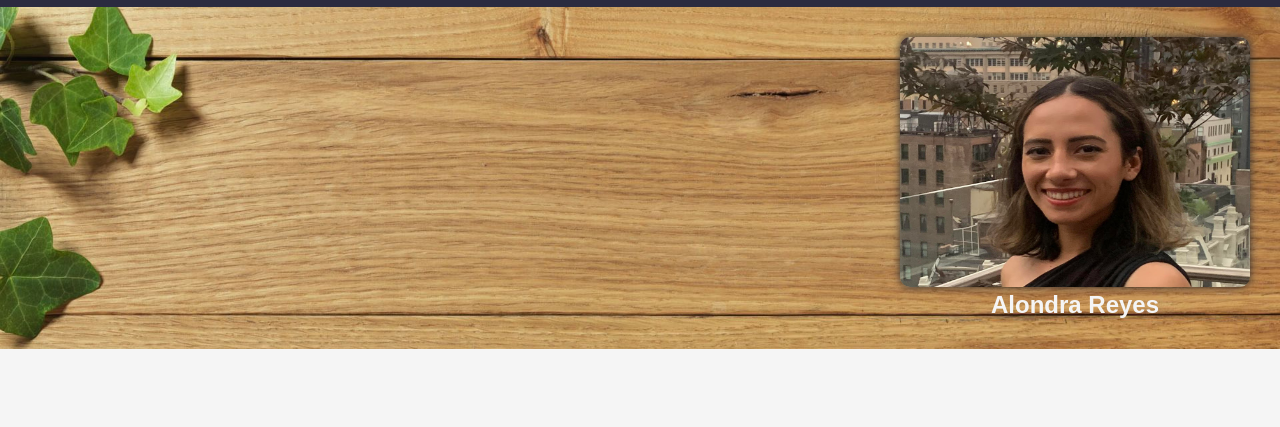
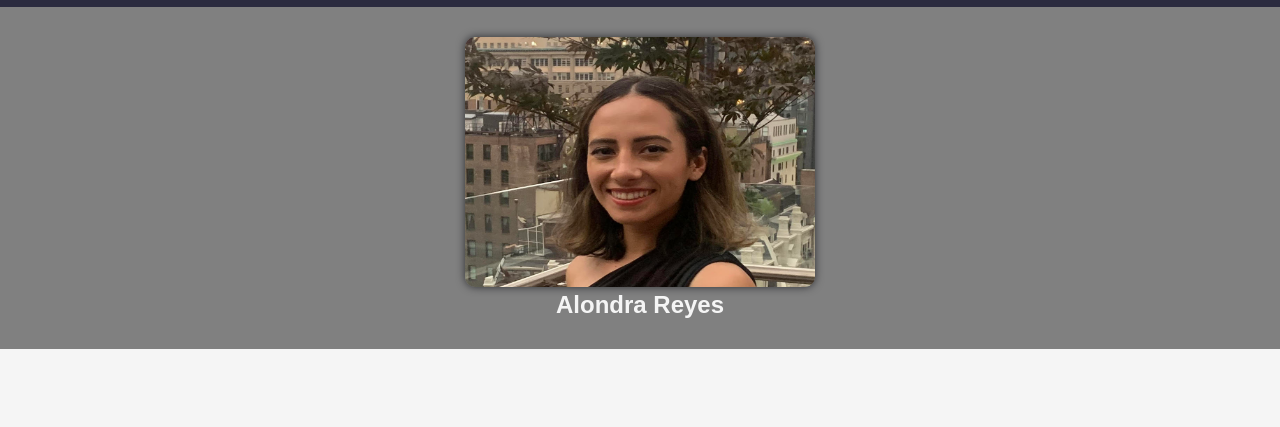
Before and after one commit to alondra9020/Professional-Portfolio, a plain HTML site: page index.html in a window 1280 px wide. Shown: the part 58-485 px from the top of the page. Drawn offline with Linux system fonts and the light colour scheme; files whose address does not match are found by name.

Commit message:
edited header image

```diff
--- a/style.css
+++ b/style.css
@@ -54,12 +54,12 @@ header nav ul li a {
 
 /* Hero Style */
 .hero {
-    background-image: url("/users/alondrareyes/desktop/DEVELOPER/challenges/professional-portfolio/images/wood-leaves-hero-image.jpg");
+    background-color: gray;
     background-size: cover;
     background-position: center;
     padding: 30px;
     display: flex;
-    justify-content: right;
+    justify-content: center;
     flex-wrap: wrap;
     align-items: flex-start;
     background-attachment: fixed;
```
